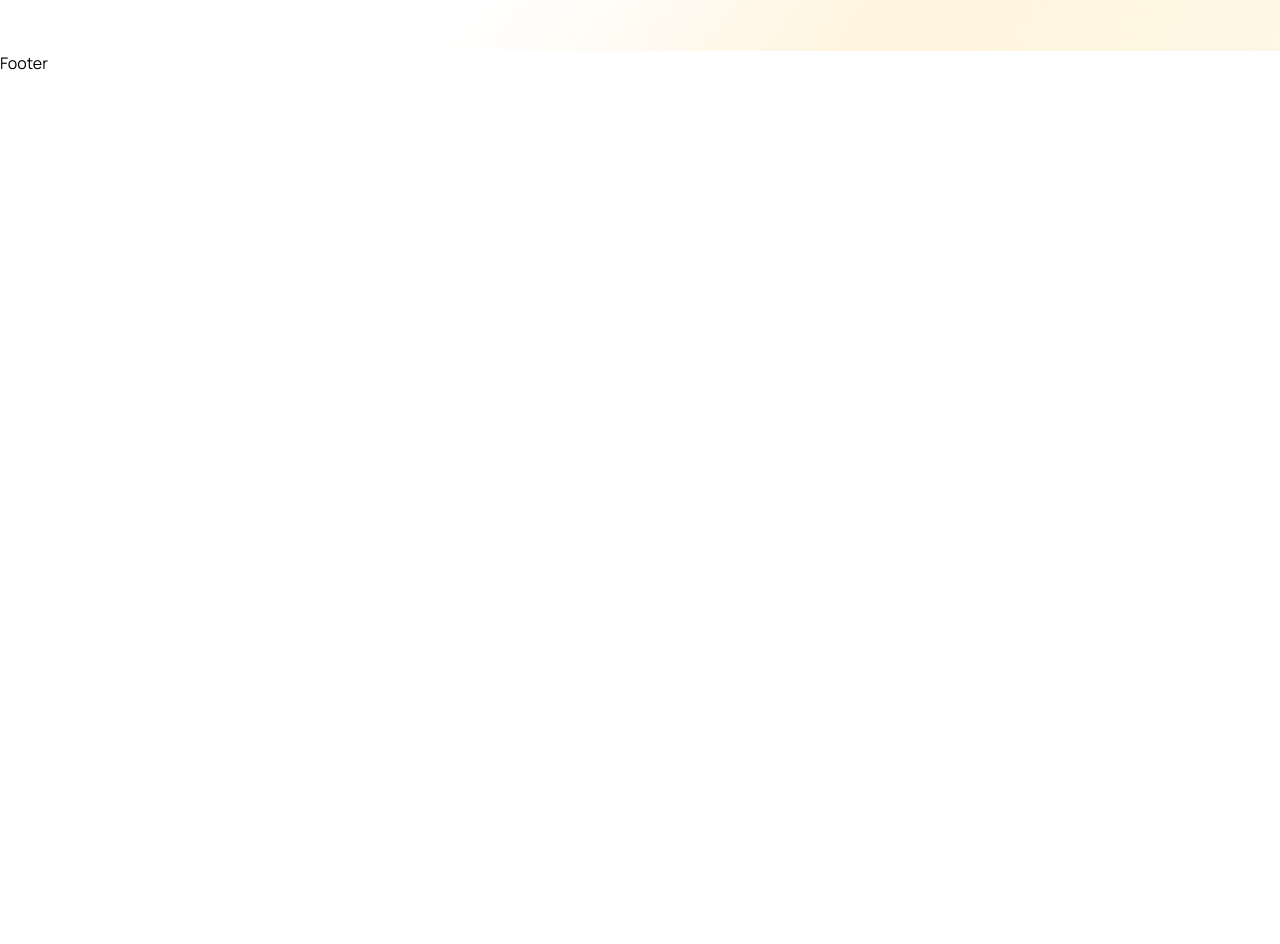
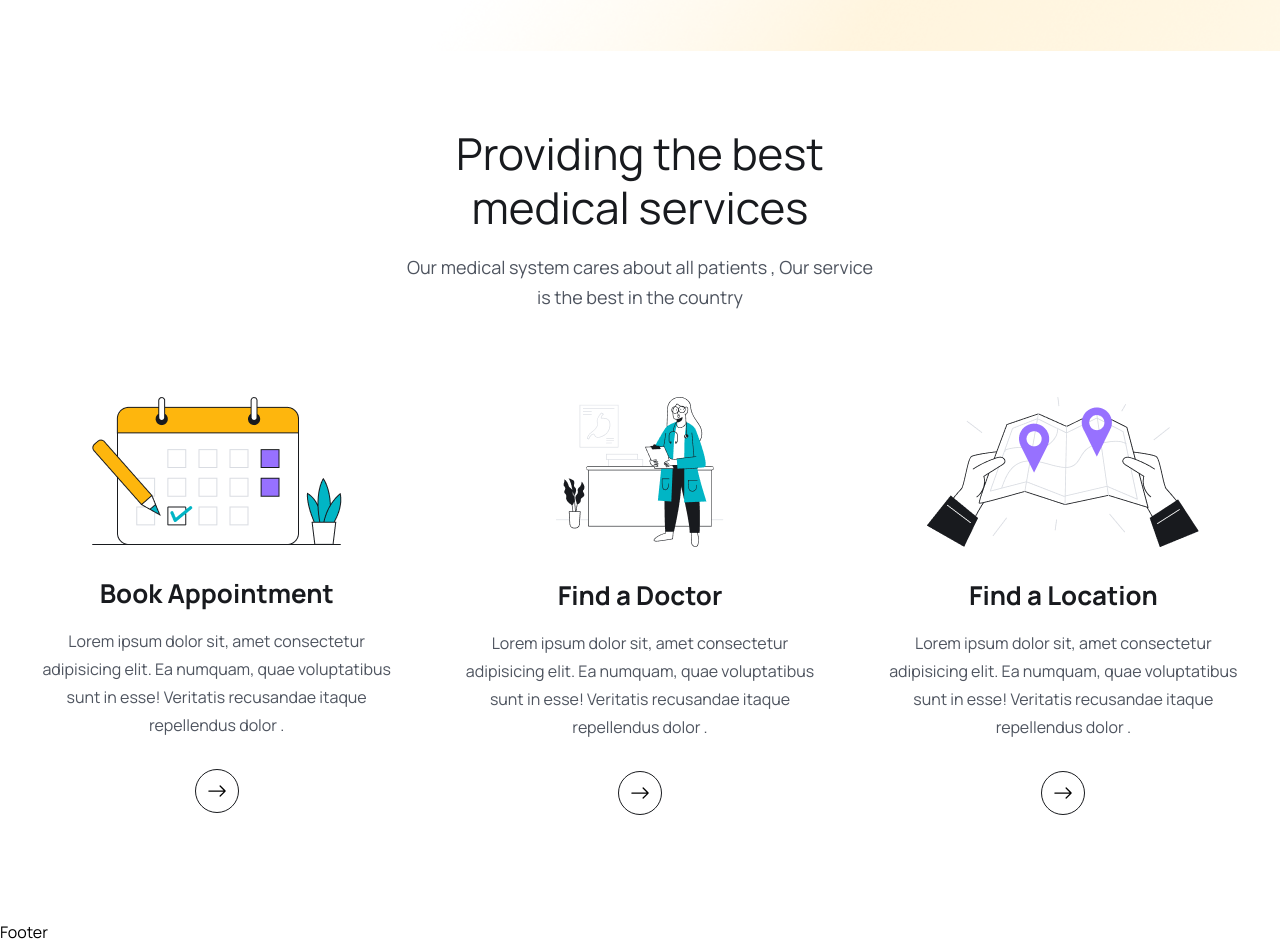
Before and after one commit to 77Mehdi/medical-App, a React (Vite) app in the folder frontend/: page / in a window 1280 px wide. Shown: the part 920-1864 px from the top of the page. Before the commit the page ends 995 px from the top, so only its background shows below. Built offline with nearby package versions, Linux system fonts and the light colour scheme.

Commit message:
start the home page

```diff
--- a/frontend/src/App.css
+++ b/frontend/src/App.css
@@ -18,6 +18,7 @@
   top: 0;
   left: 0;
   z-index: 99999;
+  background: white;
   box-shadow: 3px 3px -8px 3px #ddd;
 }
 
--- a/frontend/src/pages/Home.jsx
+++ b/frontend/src/pages/Home.jsx
@@ -2,6 +2,12 @@
 import heroImgP from '../assets/images/heroo-pexels.jpg'
 import heroImg2 from '../assets/images/hero-img02.png'
 import heroImg1 from '../assets/images/hero03-pix.jpg'
+import icon01 from '../assets/images/icon01.png'
+import icon02 from '../assets/images/icon02.png'
+import icon03 from '../assets/images/icon03.png'
+import { Link } from 'react-router-dom'
+import { BsArrowRight } from 'react-icons/bs';
+
 
 function Home() {
   return (
@@ -56,6 +62,75 @@
           </div>
         </div>
       </section>
+
+      <section>
+        <div className="container">
+
+          <div className="lg:w-[470px] mx-auto">
+            <h2 className="heading text-center">
+              Providing the best medical services
+            </h2>
+            <p className="text__para text-center">
+              Our medical system cares about all patients , Our service is the best in the country
+            </p>
+          </div>
+
+          <div className=' grid grid-flow-col-1 md:grid-cols-2 lg:grid-cols-3 gap-5 lg:gap-[30px] lg:mt-[55px]'>
+            <div className='py-[30px] px-5'>
+              <div className=' flex items-center justify-center'>
+                <img src={icon03} alt="" />
+              </div>
+              <div className="mt-[30px]">
+                <h2 className=' text-[26px] leading-9 text-headingColor font-[700] text-center'>Book Appointment</h2>
+                <p className=' text-[16px] leading-7 text-textColor font-[400] mt-4 text-center'>
+                  Lorem ipsum dolor sit, amet consectetur adipisicing elit. Ea numquam, quae
+                  voluptatibus sunt in esse! Veritatis recusandae itaque repellendus dolor .
+                </p>
+                <Link
+                  to='/doctors'
+                  className=' w-[44px] h-[44px] rounded-full border border-solid border-[#181A1E] mt-[30px] mx-auto flex  items-center justify-center group hover:bg-primaryColor hover:border-none'>
+                  <BsArrowRight className=' group-hover:text-white w-10 h-5' />
+                </Link>
+              </div>
+            </div>
+            <div className='py-[30px] px-5'>
+              <div className=' flex items-center justify-center'>
+                <img src={icon01} alt="" />
+              </div>
+              <div className="mt-[30px]">
+                <h2 className=' text-[26px] leading-9 text-headingColor font-[700] text-center'>Find a Doctor</h2>
+                <p className=' text-[16px] leading-7 text-textColor font-[400] mt-4 text-center'>
+                  Lorem ipsum dolor sit, amet consectetur adipisicing elit. Ea numquam, quae
+                  voluptatibus sunt in esse! Veritatis recusandae itaque repellendus dolor .
+                </p>
+                <Link
+                  to='/doctors'
+                  className=' w-[44px] h-[44px] rounded-full border border-solid border-[#181A1E] mt-[30px] mx-auto flex  items-center justify-center group hover:bg-primaryColor hover:border-none'>
+                  <BsArrowRight className=' group-hover:text-white w-10 h-5' />
+                </Link>
+              </div>
+            </div>
+            <div className='py-[30px] px-5'>
+              <div className=' flex items-center justify-center'>
+                <img src={icon02} alt="" />
+              </div>
+              <div className="mt-[30px]">
+                <h2 className=' text-[26px] leading-9 text-headingColor font-[700] text-center'>Find a Location</h2>
+                <p className=' text-[16px] leading-7 text-textColor font-[400] mt-4 text-center'>
+                  Lorem ipsum dolor sit, amet consectetur adipisicing elit. Ea numquam, quae
+                  voluptatibus sunt in esse! Veritatis recusandae itaque repellendus dolor .
+                </p>
+                <Link
+                  to='/doctors'
+                  className=' w-[44px] h-[44px] rounded-full border border-solid border-[#181A1E] mt-[30px] mx-auto flex  items-center justify-center group hover:bg-primaryColor hover:border-none'>
+                  <BsArrowRight className=' group-hover:text-white w-10 h-5' />
+                </Link>
+              </div>
+            </div>
+          </div>
+
+        </div>
+      </section>
     </>
   )
 }
```
